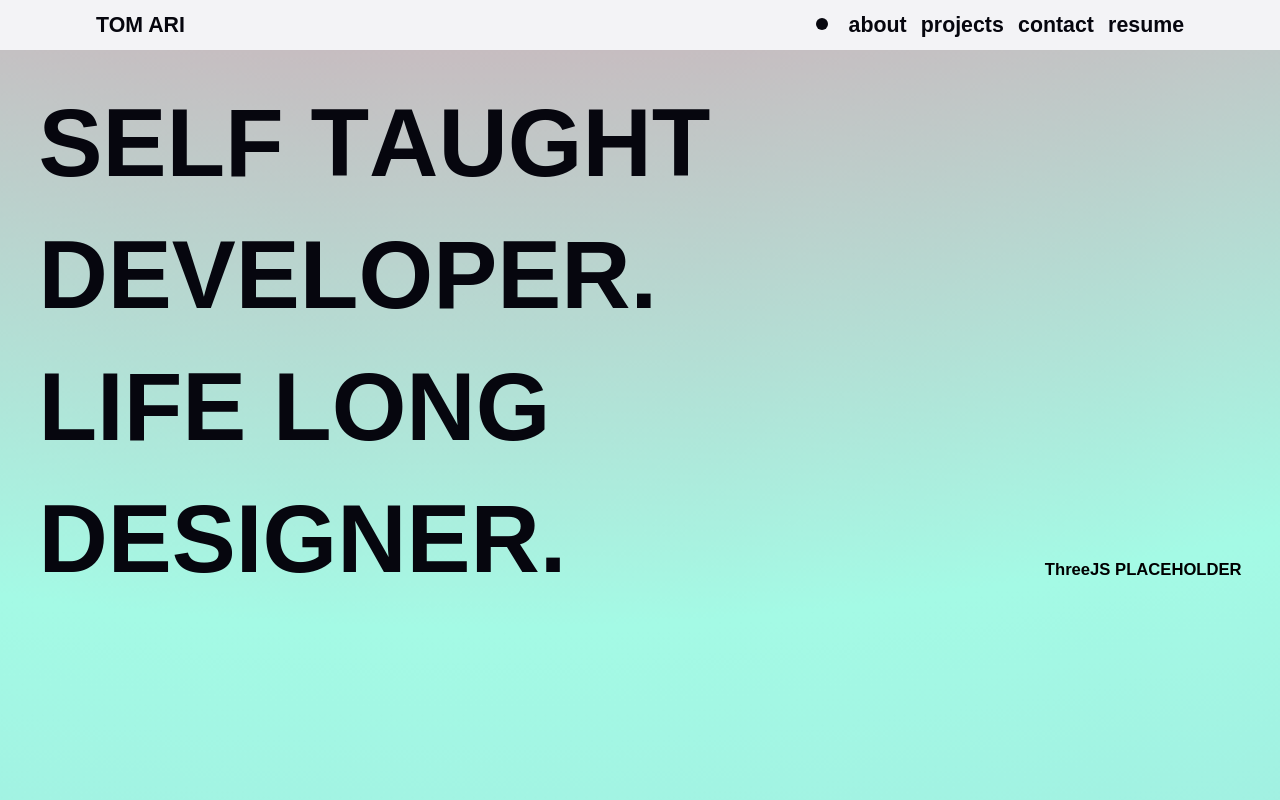
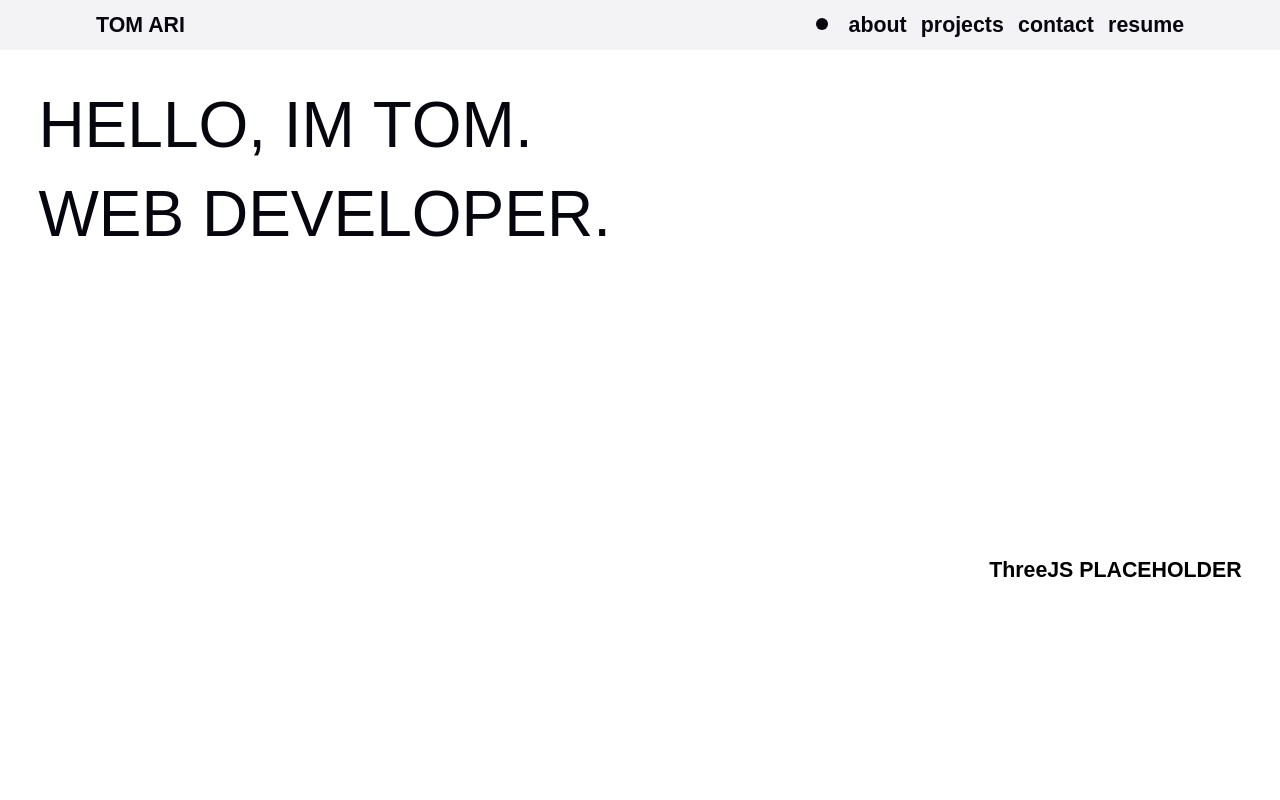
Before and after one commit to tomari3/tomari-perosnal-website, a React (Create React App) app: page / in a window 1280 px wide. Shown: the top 800 px of the page. Built offline with nearby package versions, Linux system fonts and the light colour scheme.

Commit message:
background change

```diff
--- a/src/App.js
+++ b/src/App.js
@@ -25,11 +25,10 @@ function App() {
     <ThemeProvider theme={theme === "light" ? lightTheme : darkTheme}>
       <>
         <Global />
-        <ColoredWrapper>
-          <Header toggle={toggleTheme} />
-          <Home />
-          <Footer />
-        </ColoredWrapper>
+        <ColoredWrapper />
+        <Header toggle={toggleTheme} />
+        <Home />
+        <Footer />
       </>
     </ThemeProvider>
   );
--- a/src/components/Header/Moon.js
+++ b/src/components/Header/Moon.js
@@ -3,7 +3,7 @@ import { motion } from "framer-motion";
 export const Moon = () => {
   return (
     <motion.svg
-      class="sun-and-moon"
+      className="sun-and-moon"
       aria-hidden="true"
       width="24"
       height="24"
--- a/src/components/Home/AnimatedText.js
+++ b/src/components/Home/AnimatedText.js
@@ -1,6 +1,4 @@
 import React from "react";
-
-import { getRandom } from "../../utils/getRandom";
 
 import { motion } from "framer-motion";
 import { HomeTextBlock } from "../../styles/HomeTextBlock";
@@ -19,18 +17,6 @@ const AnimatedCharacters = (props) => {
       transition: {
         type: "spring",
       },
-    },
-  };
-
-  const letterHover = {
-    scale: 1.5,
-    rotate: `${getRandom(-20, 20)}deg`,
-    zIndex: 10,
-    position: "static",
-    transition: {
-      type: "spring",
-      bounce: 0.6,
-      duration: 0.5,
     },
   };
 
@@ -56,7 +42,6 @@ const AnimatedCharacters = (props) => {
                 <motion.span
                   className="letter-wrapper"
                   initial={{ overflow: "hidden", display: "inline-block" }}
-                  whileHover={letterHover}
                   key={index}
                 >
                   <motion.span className="letter" variants={item}>
--- a/src/components/Home/ColoredWrapper.js
+++ b/src/components/Home/ColoredWrapper.js
@@ -11,14 +11,12 @@ const clouds = {
 
 export const ColoredWrapper = (props) => {
   return (
-    <Wrapper
-      transition={clouds}
-      animate={{
-        backgroundPositionX: ["-50%", "150%", "150%", "-50%", "-50%"],
-        backgroundPositionY: ["-50%", "-50%", "150%", "150%", "-50%"],
-      }}
-    >
-      {props.children}
+    <Wrapper transition={clouds} animate={{}}>
+      <div className="animated-wrapper">
+        <div className="dot"></div>
+        <div className="dot"></div>
+        <div className="dot"></div>
+      </div>
     </Wrapper>
   );
 };
--- a/src/components/Home/HomeIntro.js
+++ b/src/components/Home/HomeIntro.js
@@ -4,20 +4,16 @@ import { HomeIntroWrapper } from "../../styles/HomeIntroWrapper";
 import AnimatedCharacters from "./AnimatedText";
 
 const placeholderText = [
-  { text: "self taught" },
+  { text: "hello, im tom." },
   {
-    text: "developer.",
-  },
-  { text: "life long" },
-  {
-    text: "designer.",
+    text: "web developer.",
   },
 ];
 
 const container = {
   visible: {
     transition: {
-      staggerChildren: 0.05,
+      staggerChildren: 0.03,
     },
   },
 };
--- a/src/styles/HomeTextBlock.js
+++ b/src/styles/HomeTextBlock.js
@@ -4,17 +4,18 @@ import { motion } from "framer-motion";
 // import px2vw from "../utils/px2vw";
 
 export const HomeTextBlock = styled(motion.h1)`
-  font-size: 12vmin;
+  font-size: 8vmin;
   text-transform: uppercase;
   flex: 1;
+
   .word-wrapper {
     display: inline-block;
   }
 
   .letter {
+    font-weight: 100;
     transition: var(--default-transition);
     color: var(--primary-text);
-    font-weight: 600;
     cursor: default;
     display: inline-block;
   }
--- a/src/styles/Wrapper.js
+++ b/src/styles/Wrapper.js
@@ -2,14 +2,8 @@ import styled from "styled-components";
 import { motion } from "framer-motion";
 
 export const Wrapper = styled(motion.section)`
-  background: radial-gradient(
-    circle,
-    var(--gradient-pink1) 0%,
-    var(--gradient-pink2) 20%,
-    var(--gradient-pink3) 40%,
-    var(--gradient-blue1) 60%,
-    var(--gradient-blue2) 80%,
-    var(--gradient-blue3) 100%
-  );
-  background-size: 200% 200%;
+  position: absolute;
+  background-color: blue;
+  height: 100%;
+  transition: all 1s ease;
 `;
```
Also changed, not shown: src/hooks/useMousePosition.js (added, +17 -0 lines).
